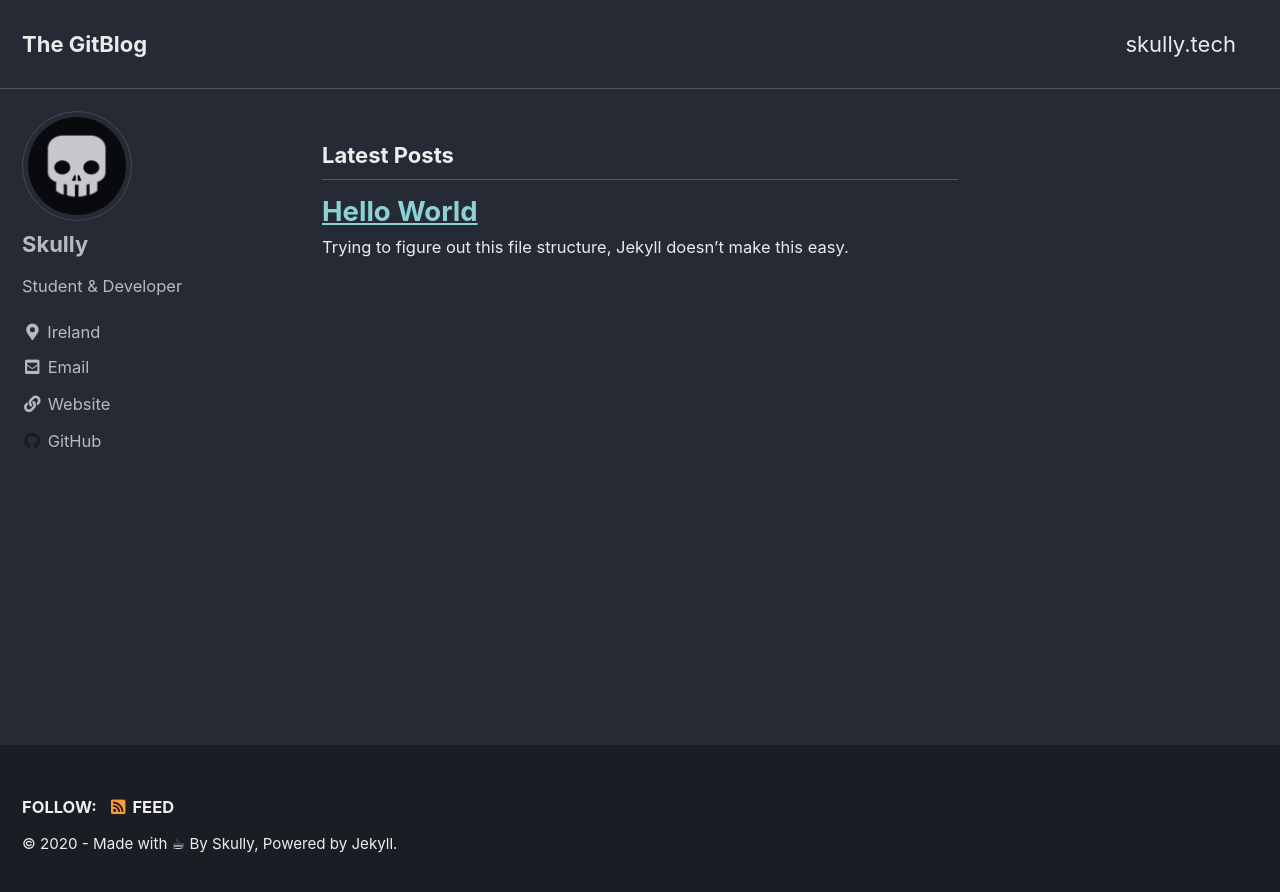
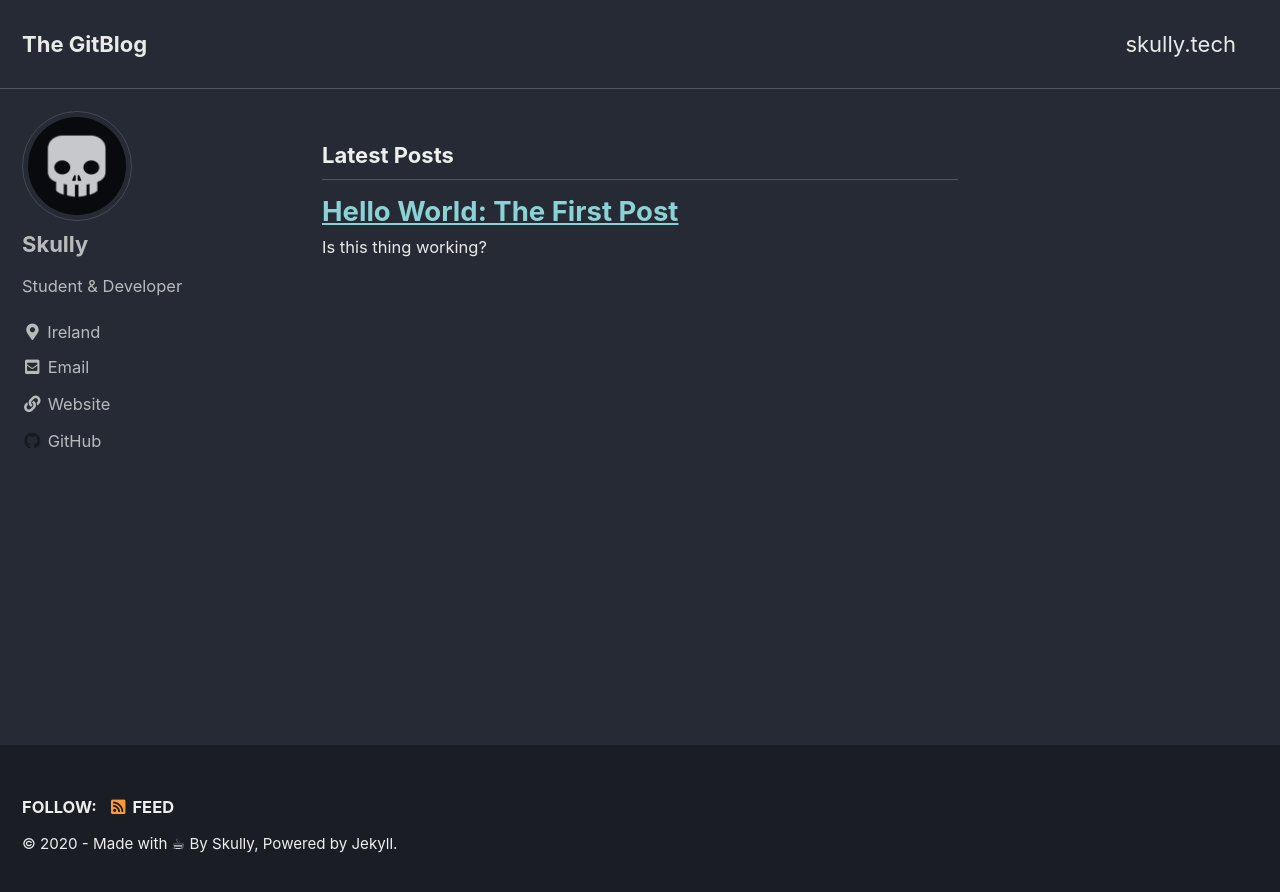
Before and after one commit to ImSkully/ImSkully, a Jekyll site: the page built from docs/index.html, in a window 1280 px wide. Shown: the top 892 px of the page. Built offline with Jekyll 4.4.1, drawn with Linux system fonts in a browser that asks for light colours; cached includes are drawn as plain includes; the list of posts is cut into pages by our own code.

Commit message:
sidebar to first post

```diff
--- a/docs/_posts/2020-07-18-Hello-World.md
+++ b/docs/_posts/2020-07-18-Hello-World.md
@@ -1,3 +1,11 @@
+---
+title: "Hello World: The First Post"
+excerpt: "Is this thing working?"
+sidebar:
+  title: "Navigation"
+  nav: sidebar
+---
+
 Trying to figure out this file structure, Jekyll doesn't make this easy.
 
 Lorem ipsum dolor sit amet, consectetur adipiscing elit. Fusce lectus velit, semper id nulla eget, ornare sagittis velit. Vivamus quis varius odio. Proin at massa id velit interdum imperdiet. Sed id leo sit amet purus vulputate tempor. Proin auctor quam ut sapien aliquet aliquet. Mauris porttitor diam eget posuere fermentum. Cras et sollicitudin felis, nec dictum diam. Donec dui ligula, facilisis sit amet pulvinar ut, dignissim sed felis. Nulla eu sagittis mi. Donec turpis urna, mollis et lectus id, fringilla finibus tellus. Ut luctus rutrum erat id placerat. Vestibulum et elementum leo, non pharetra purus. Proin finibus nibh vitae quam laoreet, nec gravida lectus facilisis. Vivamus semper, dolor sit amet rhoncus faucibus, velit velit ornare arcu, eget viverra enim elit ut velit.
```
